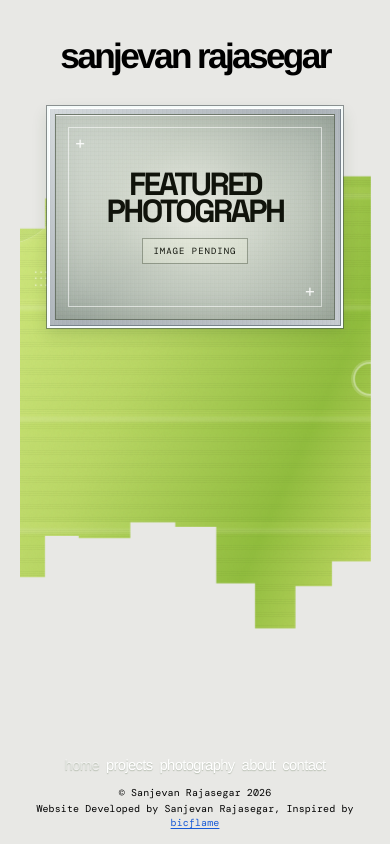
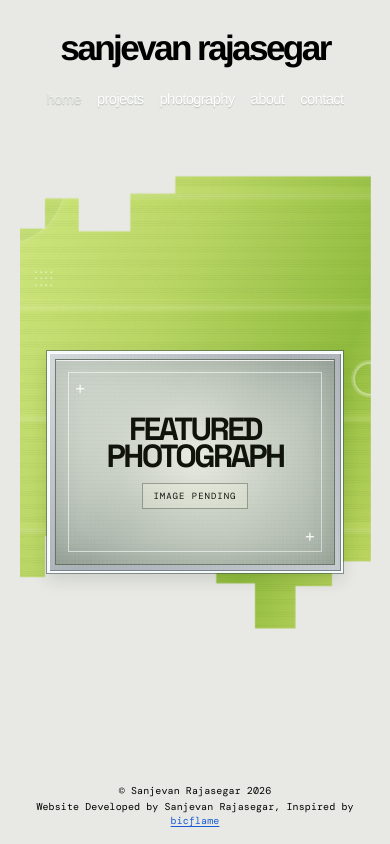
Before and after one commit to sanjevanr/Sanjevan-s-Portfolio, a React (Vite) app: page / in a window 390 px wide. Built offline with nearby package versions, Linux system fonts and the light colour scheme.

Commit message:
mobile layout fixed

```diff
--- a/src/App.tsx
+++ b/src/App.tsx
@@ -1,5 +1,5 @@
 import { useLayoutEffect, useRef } from 'react'
-import { NavLink, Route, Routes } from 'react-router-dom'
+import { NavLink, Route, Routes, useLocation } from 'react-router-dom'
 import MorphingBackground from './components/background/MorphingBackground'
 
 const navigation = [
@@ -22,6 +22,15 @@ function Navigation() {
   )
 }
 
+function SiteHeader() {
+  return (
+    <header className="site-header">
+      <h1 className="wordmark">sanjevan rajasegar</h1>
+      <Navigation />
+    </header>
+  )
+}
+
 function PhotoPlaceholder() {
   return (
     <figure className="photo-frame" aria-label="Featured photograph placeholder">
@@ -39,8 +48,7 @@ function PhotoPlaceholder() {
 
 function HomePage() {
   return (
-    <main className="page-shell">
-      <h1 className="wordmark">sanjevan rajasegar</h1>
+    <main className="page-shell page-shell--home">
       <PhotoPlaceholder />
     </main>
   )
@@ -54,46 +62,51 @@ function ComingSoonPage() {
   )
 }
 
-function BottomDock() {
-  const dockRef = useRef<HTMLDivElement>(null)
+function SiteFooter() {
+  return (
+    <footer className="site-footer">
+      <p>© Sanjevan Rajasegar 2026</p>
+      <p>
+        Website Developed by Sanjevan Rajasegar, Inspired by{' '}
+        <a href="https://www.instagram.com/bicflame" target="_blank" rel="noopener noreferrer">bicflame</a>
+      </p>
+    </footer>
+  )
+}
 
+function App() {
+  const { pathname } = useLocation()
+  const siteRef = useRef<HTMLDivElement>(null)
   useLayoutEffect(() => {
-    const dock = dockRef.current
-    const site = dock?.closest<HTMLElement>('.site')
-    if (!dock || !site) return
+    const site = siteRef.current
+    const header = site?.querySelector<HTMLElement>('.site-header')
+    const wordmark = site?.querySelector<HTMLElement>('.site-header .wordmark')
+    const footer = site?.querySelector<HTMLElement>('.site-footer')
+    if (!site || !header || !wordmark || !footer) return
 
-    const updateDockHeight = () => {
-      const height = dock.getBoundingClientRect().height
-      site.style.setProperty('--bottom-dock-height', `${height}px`)
+    const updateRegionHeights = () => {
+      site.style.setProperty('--site-header-height', `${header.getBoundingClientRect().height}px`)
+      site.style.setProperty('--site-wordmark-height', `${wordmark.getBoundingClientRect().height}px`)
+      site.style.setProperty('--site-footer-height', `${footer.getBoundingClientRect().height}px`)
     }
-    updateDockHeight()
+    updateRegionHeights()
 
-    const observer = new ResizeObserver(updateDockHeight)
-    observer.observe(dock)
+    const observer = new ResizeObserver(updateRegionHeights)
+    observer.observe(header)
+    observer.observe(wordmark)
+    observer.observe(footer)
     return () => {
       observer.disconnect()
-      site.style.removeProperty('--bottom-dock-height')
+      site.style.removeProperty('--site-header-height')
+      site.style.removeProperty('--site-wordmark-height')
+      site.style.removeProperty('--site-footer-height')
     }
   }, [])
 
   return (
-    <div className="bottom-dock" ref={dockRef}>
-      <Navigation />
-      <footer className="site-footer">
-        <p>© Sanjevan Rajasegar 2026</p>
-        <p>
-          Website Developed by Sanjevan Rajasegar, Inspired by{' '}
-          <a href="https://www.instagram.com/bicflame" target="_blank" rel="noopener noreferrer">bicflame</a>
-        </p>
-      </footer>
-    </div>
-  )
-}
-
-function App() {
-  return (
-    <div className="site">
+    <div className={`site${pathname === '/' ? ' site--home' : ''}`} ref={siteRef}>
       <MorphingBackground />
+      <SiteHeader />
       <div className="site-content">
       <Routes>
         <Route path="/" element={<HomePage />} />
@@ -104,7 +117,7 @@ function App() {
         <Route path="*" element={<HomePage />} />
       </Routes>
       </div>
-      <BottomDock />
+      <SiteFooter />
     </div>
   )
 }
--- a/src/components/background/MorphingBackground.tsx
+++ b/src/components/background/MorphingBackground.tsx
@@ -317,7 +317,7 @@ export default function MorphingBackground() {
       if (reducedMotionRef.current || !visibleRef.current) return
 
       const target = event.target
-      if (target instanceof Element && target.closest('.bottom-dock, .site-content a, .site-content button, .site-content input, .site-content textarea, .site-content select, .site-content [tabindex]')) {
+      if (target instanceof Element && target.closest('.site-nav, .site-footer, .site-content a, .site-content button, .site-content input, .site-content textarea, .site-content select, .site-content [tabindex]')) {
         pointerPositionRef.current = null
         updateHoverTarget(null)
         return
--- a/src/styles.css
+++ b/src/styles.css
@@ -19,7 +19,10 @@ a:focus-visible { outline: 3px solid #fff; outline-offset: 5px; border-radius: 2
 .site-content { position: relative; z-index: 1; pointer-events: none; }
 .site-content :is(a, button, input, textarea, select, [tabindex]) { pointer-events: auto; }
 .site { position: relative; min-height: 100svh; isolation: isolate; background: #e8e8e5; }
+.site-header { position: absolute; top: clamp(44px, 8vh, 92px); right: 0; left: 0; z-index: 10; width: min(1120px, calc(100% - 80px)); margin-inline: auto; }
+.site:not(.site--home) .site-header .wordmark { display: none; }
 .page-shell { position: relative; z-index: 1; display: flex; flex-direction: column; align-items: center; width: min(1120px, calc(100% - 80px)); min-height: 100svh; margin: 0 auto; padding: clamp(44px, 8vh, 92px) 0 calc(190px + env(safe-area-inset-bottom)); }
+.page-shell--home { padding-top: calc(clamp(44px, 8vh, 92px) + var(--site-wordmark-height, 90px)); }
 .wordmark { width: 100%; margin: 0; color: #000; font-family: "Helvetica Neue", Helvetica, Arial, sans-serif; font-size: clamp(3rem, 5.8vw, 6rem); font-weight: 600; line-height: .95; letter-spacing: -.075em; text-align: center; text-transform: lowercase; white-space: nowrap; }
 .photo-frame { display: flex; width: min(790px, 100%); flex: 1; min-height: 280px; max-height: 520px; margin: clamp(42px, 8vh, 82px) auto clamp(34px, 7vh, 68px); padding: 10px; border: 2px solid #f5fbfa; outline: 1px solid rgba(64,75,79,.55); background: repeating-linear-gradient(90deg,rgba(255,255,255,.035) 0 1px,rgba(30,40,50,.025) 1px 2px,transparent 2px 4px), linear-gradient(135deg,#d5dadd,#aab1b7 48%,#c6cbd0); box-shadow: inset 1px 1px 0 #fff, inset -1px -1px 0 #79848c, 0 7px 15px rgba(41,70,30,.14); }
 .photo-frame__inner { position: relative; display: grid; width: 100%; flex: 1; place-items: center; overflow: hidden; border: 1px solid rgba(73,84,68,.65); background: radial-gradient(ellipse at 50% 47%,rgba(255,255,242,.75),rgba(220,228,201,.51) 42%,rgba(124,145,102,.28) 100%), repeating-linear-gradient(180deg,rgba(76,94,57,.055) 0 1px,transparent 1px 4px); box-shadow: inset 0 0 28px rgba(38,50,30,.16), inset 0 1px 0 #fff; }
@@ -33,12 +36,11 @@ a:focus-visible { outline: 3px solid #fff; outline-offset: 5px; border-radius: 2
 .photo-cross--top { top: 17px; left: 19px; }
 .photo-cross--bottom { right: 19px; bottom: 15px; }
 
-.bottom-dock { position: fixed; bottom: calc(28px + env(safe-area-inset-bottom)); left: 50%; z-index: 20; display: flex; width: max-content; max-width: calc(100vw - 32px); flex-direction: column; align-items: center; gap: 14px; transform: translateX(-50%); }
-.site-nav { display: flex; width: fit-content; max-width: 100%; align-items: center; justify-content: center; flex-wrap: wrap; gap: clamp(12px, 1.5vw, 22px); margin-inline: auto; padding: 0; border: none; }
+.site-nav { position: fixed; bottom: calc(28px + env(safe-area-inset-bottom) + var(--site-footer-height, 40px) + 14px); left: 50%; z-index: 20; display: flex; width: fit-content; max-width: calc(100vw - 32px); align-items: center; justify-content: center; flex-wrap: wrap; gap: clamp(12px, 1.5vw, 22px); margin-inline: auto; padding: 0; border: none; transform: translateX(-50%); }
 .site-nav a { position: relative; color: #fff; font-family: "Helvetica Neue", Helvetica, Arial, sans-serif; font-size: clamp(28px,3vw,44px); font-weight: 500; line-height: 1.1; letter-spacing: -.045em; text-decoration: none; text-shadow: 0 1px 1px rgba(34,61,20,.24); transition: color 180ms ease, opacity 180ms ease; }
 .site-nav a:hover { opacity: .78; }
 .site-nav a[aria-current="page"] { color: rgba(255,255,255,.55); text-decoration: none; }
-.site-footer { display: flex; flex-direction: column; align-items: center; gap: 3px; color: #000; font-family: var(--mono); font-size: 11px; font-weight: 400; line-height: 1.5; letter-spacing: .01em; text-align: center; }
+.site-footer { position: fixed; bottom: calc(28px + env(safe-area-inset-bottom)); left: 50%; z-index: 20; display: flex; width: max-content; max-width: calc(100vw - 32px); flex-direction: column; align-items: center; gap: 3px; color: #000; font-family: var(--mono); font-size: 11px; font-weight: 400; line-height: 1.5; letter-spacing: .01em; text-align: center; transform: translateX(-50%); }
 .site-footer p { margin: 0; }
 .site-footer a { color: #185bd7; text-decoration: underline; text-underline-offset: 2px; }
 .site-footer a:hover { color: #003ca8; }
@@ -59,28 +61,21 @@ a:focus-visible { outline: 3px solid #fff; outline-offset: 5px; border-radius: 2
 
 @media (max-width: 1024px) and (min-width: 641px) {
   .page-shell { justify-content: flex-start; gap: clamp(20px, 3vh, 30px); padding-top: clamp(36px, 6vh, 64px); }
+  .site-header { top: clamp(36px, 6vh, 64px); }
+  .page-shell--home { padding-top: calc(clamp(36px, 6vh, 64px) + var(--site-wordmark-height, 60px)); }
   .wordmark { font-size: clamp(2.75rem, 5.2vw, 4.5rem); }
   .photo-frame { margin-block: auto; }
   .page-shell--coming-soon { justify-content: center; }
 }
 
 @media (max-width: 760px) and (min-width: 641px) {
-  .page-shell { width: min(620px, calc(100% - 40px)); padding-top: 42px; padding-bottom: calc(205px + env(safe-area-inset-bottom)); }
   .wordmark { max-width: 100%; font-size: clamp(2.5rem, 7vw, 4rem); white-space: normal; }
   .photo-frame { width: min(74vw, 520px); aspect-ratio: 3 / 2; }
-  .bottom-dock { bottom: calc(18px + env(safe-area-inset-bottom)); gap: 10px; }
   .site-nav { column-gap: 14px; row-gap: 10px; }
   .site-nav a { font-size: clamp(22px, 5vw, 32px); }
 }
 
 @media (max-width: 640px) {
-  .page-shell {
-    width: calc(100% - 32px);
-    justify-content: flex-start;
-    gap: clamp(24px, 4vh, 36px);
-    padding-top: clamp(24px, 6vh, 40px);
-    padding-bottom: calc(var(--bottom-dock-height, 120px) + 30px + env(safe-area-inset-bottom));
-  }
   .wordmark {
     max-width: 100%;
     font-size: clamp(2.2rem, 8vw, 3.2rem);
@@ -100,19 +95,6 @@ a:focus-visible { outline: 3px solid #fff; outline-offset: 5px; border-radius: 2
     padding: 6px;
   }
   .photo-frame__inner { min-height: 0; }
-  .bottom-dock {
-    width: min(calc(100vw - 32px), 420px);
-    max-width: none;
-    bottom: calc(14px + env(safe-area-inset-bottom));
-    gap: 4px;
-  }
-  .site-nav {
-    display: flex;
-    width: max-content;
-    max-width: 100%;
-    flex-wrap: nowrap;
-    gap: clamp(5px, 1.4vw, 9px);
-  }
   .site-nav a {
     flex-shrink: 0;
     padding: 7px 1px;
@@ -126,40 +108,86 @@ a:focus-visible { outline: 3px solid #fff; outline-offset: 5px; border-radius: 2
 }
 
 @media (max-width: 390px) {
-  .page-shell { width: calc(100% - 24px); }
   .photo-frame { width: min(76vw, 380px); }
-  .bottom-dock { width: calc(100vw - 24px); }
   .site-nav { gap: 5px; }
   .site-footer { font-size: 10px; }
 }
 @media (max-height: 620px) and (min-width: 641px) {
   .page-shell { padding-top: 24px; padding-bottom: calc(165px + env(safe-area-inset-bottom)); }
+  .site-header { top: 24px; }
+  .page-shell--home { padding-top: calc(24px + var(--site-wordmark-height, 60px)); }
   .photo-frame { margin-top: 24px; margin-bottom: 24px; }
-  .bottom-dock { bottom: calc(10px + env(safe-area-inset-bottom)); gap: 6px; }
   .site-nav a { font-size: clamp(20px, 3vh, 28px); }
   .site-footer { font-size: 9px; }
 }
 
-@media (max-height: 620px) and (max-width: 640px) {
-  .page-shell { padding-bottom: calc(var(--bottom-dock-height, 120px) + 30px + env(safe-area-inset-bottom)); }
-}
-
-@media (max-height: 500px) and (max-width: 1024px) {
+@media (max-height: 500px) and (max-width: 1024px) and (min-width: 641px) {
   .page-shell { min-height: auto; padding-bottom: 0; }
   .page-shell--coming-soon { min-height: auto; }
   .photo-frame { width: min(70vw, 480px); margin: 24px auto; }
-  .bottom-dock {
+  .site-nav, .site-footer {
     position: relative;
+    top: auto;
     bottom: auto;
     left: auto;
-    width: min(calc(100vw - 32px), 740px);
-    max-width: none;
-    margin: 16px auto;
+    margin: 12px auto;
     transform: none;
   }
 }
 
-@media (max-height: 500px) and (max-width: 640px) {
-  .page-shell { padding-top: 16px; }
-  .photo-frame { width: min(82vw, 360px); }
+@media (max-width: 760px) {
+  .site { min-height: 100dvh; }
+  .site-header {
+    position: fixed;
+    top: 0;
+    right: 0;
+    left: 0;
+    z-index: 30;
+    display: flex;
+    width: 100%;
+    flex-direction: column;
+    align-items: center;
+    gap: 20px;
+    margin: 0;
+    padding: calc(32px + env(safe-area-inset-top)) 16px 16px;
+  }
+  .site-header .wordmark { display: block; width: 100%; flex: 0 0 auto; margin: 0; text-align: center; }
+  .site-header .site-nav {
+    position: static;
+    top: auto;
+    right: auto;
+    bottom: auto;
+    left: auto;
+    width: 100%;
+    max-width: 520px;
+    margin: 0;
+    flex-wrap: wrap;
+    justify-content: center;
+    gap: 8px 14px;
+    transform: none;
+  }
+  .site:not(.site--home) .site-header .wordmark { display: block; }
+  .site-nav {
+    z-index: auto;
+  }
+  .site-footer {
+    top: auto;
+    right: auto;
+    bottom: calc(16px + env(safe-area-inset-bottom));
+    left: 50%;
+    width: min(calc(100% - 32px), 360px);
+    max-width: none;
+    z-index: 30;
+    transform: translateX(-50%);
+  }
+  .page-shell {
+    width: 100%;
+    min-height: 100dvh;
+    margin: 0;
+    padding: calc(var(--site-header-height, 140px) + 24px) 16px calc(var(--site-footer-height, 40px) + 32px + env(safe-area-inset-bottom));
+    justify-content: center;
+    gap: clamp(24px, 4vh, 36px);
+  }
+  .photo-frame { flex: none; min-height: 0; max-height: none; margin: 0 auto; }
+  .page-shell--coming-soon { justify-content: center; }
 }
```
